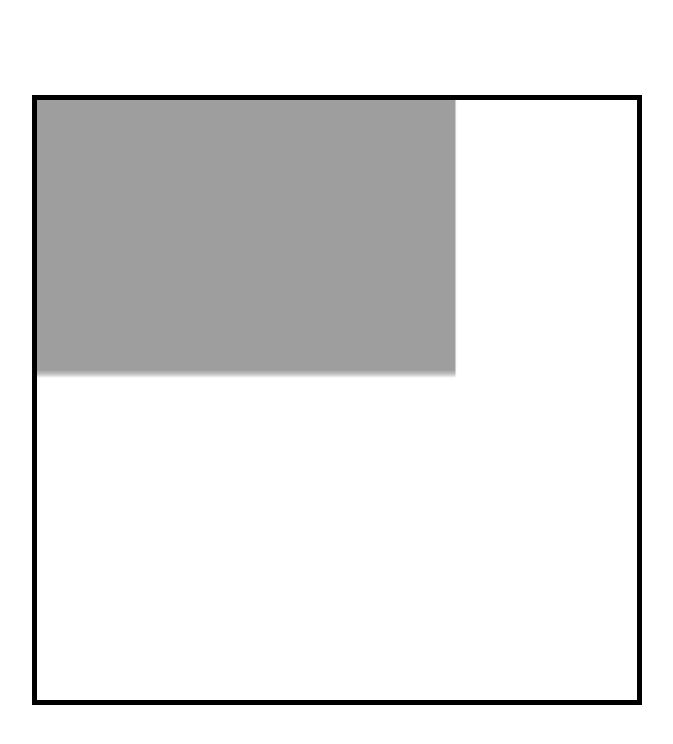
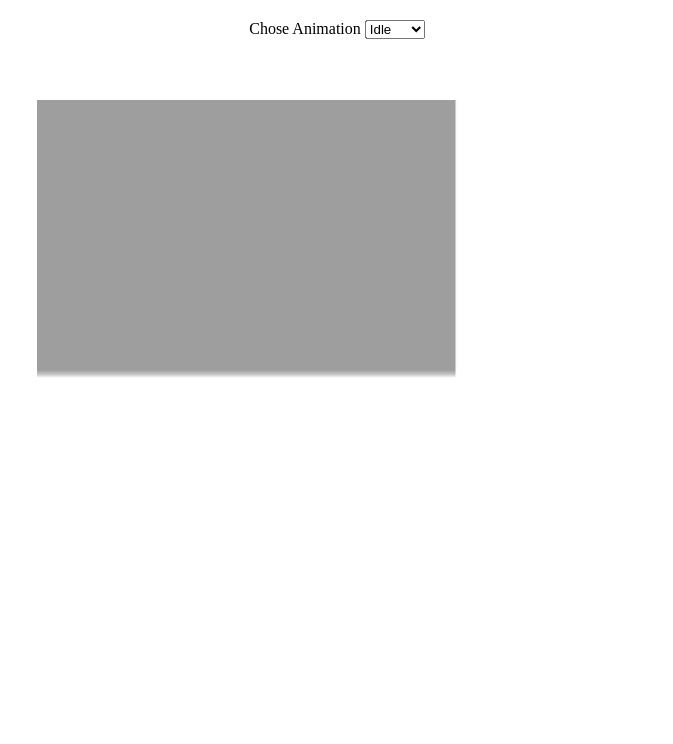
Before and after one commit to HabiburRahnan/JavaScript-animation, a plain HTML site: page index.html in a window 1280 px wide. Shown: the whole page, without its empty margins (303-976 px from the left). Drawn offline with Linux system fonts and the light colour scheme.

Commit message:
animation and drop dwon setup and design

```diff
--- a/index.css
+++ b/index.css
@@ -1,5 +1,4 @@
 #canvas1{
-    border: 5px solid black;
     position: absolute;
     top: 50%;
     left: 50%;
@@ -7,3 +6,14 @@
     width: 600px;
     height: 600px;
 }
+.controls{
+    position: absolute;
+    z-index: 10;
+    top:20px;
+    left: 50%;
+    transform: translateX(-50%);
+}
+.controls select option{
+    font-size: 20px;
+
+}
--- a/index.html
+++ b/index.html
@@ -1,15 +1,31 @@
 <!DOCTYPE html>
 <html lang="en">
+
 <head>
     <meta charset="UTF-8">
     <meta name="viewport" content="width=device-width, initial-scale=1.0">
-    <title>Document</title>
+    <title>Sprite Animation</title>
     <link rel="stylesheet" href="index.css">
 </head>
+
 <body>
-    <canvas id="canvas1">
-
-    </canvas>
+    <canvas id="canvas1"></canvas>
+    <div class="controls">
+        <label for="animation">Chose Animation</label>
+        <select name="animation" id="animation">
+            <option value="idle">Idle</option>
+            <option value="jump">Jump</option>
+            <option value="fail">Fail</option>
+            <option value="run">run</option>
+            <option value="dizzy">Dizzy</option>
+            <option value="sit">sit</option>
+            <option value="roll">roll</option>
+            <option value="bite">Bite</option>
+            <option value="ko">Ko</option>
+            <option value="getHit">GetHit</option>
+        </select>
+    </div>
     <script src="scripet.js"></script>
 </body>
+
 </html>
--- a/scripet.js
+++ b/scripet.js
@@ -1,3 +1,9 @@
+let playerState = "idle"
+const dropdwon = document.getElementById("animation");
+dropdwon.addEventListener("change", function (e) {
+    playerState = e.target.value;
+})
+
 const canvas = document.getElementById("canvas1");
 const ctx = canvas.getContext("2d");
 // console.log(ctx)
@@ -9,16 +15,78 @@ const playerImage = new Image();
 playerImage.src = "shadow_dog.png";
 const spriteWidth = 573;
 const spriteHeigth = 523;
-let frameX = 0;
-let frameY = 0;
 
 
+let gameFrame = 0;
+const staggerFrames = 5;
+const spriteAnimations = [];
+const animationStates = [
+    {
+        name: "idle",
+        frames: 1,
+    },
+    {
+        name: "jump",
+        frames: 7,
+    },
+    {
+        name: "fail",
+        frames: 7,
+    },
+    {
+        name: "run",
+        frames: 9,
+    },
+    {
+        name: "dizzy",
+        frames: 11,
+    },
+    {
+        name: "sit",
+        frames: 5,
+    },
+    {
+        name: "roll",
+        frames: 7,
+    },
+    {
+        name: "bite",
+        frames: 7,
+    },
+    {
+        name: "ko",
+        frames: 12,
+    },
+    {
+        name: "getHit",
+        frames: 4,
+    },
+
+
+]
+
+animationStates.forEach((state, index,) => {
+    let frames = {
+        loc: [],
+    };
+    for (let j = 0; j < state.frames; j++) {
+        let positionX = j * spriteWidth;
+        let positionY = index * spriteHeigth;
+        frames.loc.push({ x: positionX, y: positionY })
+    };
+    spriteAnimations[state.name] = frames;
+
+})
+// console.log(spriteAnimations)
 function animate() {
-    ctx.clearRect(0, 0, CANVAS_WIDTH, CANVAS_HEIGTH)
-    // ctx.fillRect(x, 50, 100, 100)
-    // ctx.drawImage(image, sx, sy, sw, sh, dx, dy, dw, dh)
-    ctx.drawImage(playerImage, frameX * spriteWidth, frameY * spriteHeigth, spriteWidth, spriteHeigth, 0, 0, CANVAS_WIDTH, CANVAS_HEIGTH)
-    requestAnimationFrame(animate)
+    ctx.clearRect(0, 0, CANVAS_WIDTH, CANVAS_HEIGTH);
+    let position = Math.floor(gameFrame / staggerFrames) % spriteAnimations[playerState].loc.length;
+    let frameX = spriteHeigth * position;
+    let frameY = spriteAnimations[playerState].loc[position].y
+
+    ctx.drawImage(playerImage, frameX, frameY, spriteWidth, spriteHeigth, 0, 0, CANVAS_WIDTH, CANVAS_HEIGTH);
+    gameFrame++;
+    requestAnimationFrame(animate);
 };
 
 animate();
```
